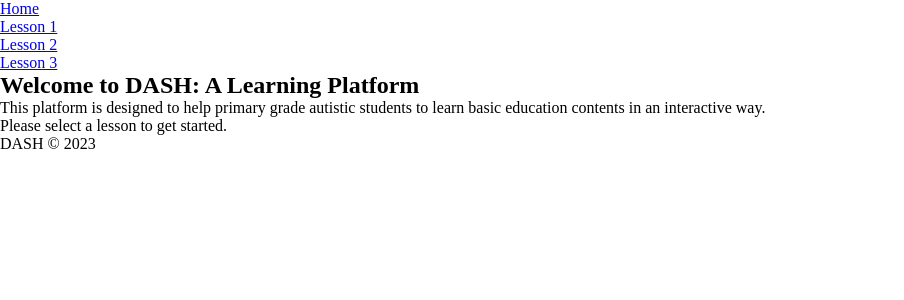
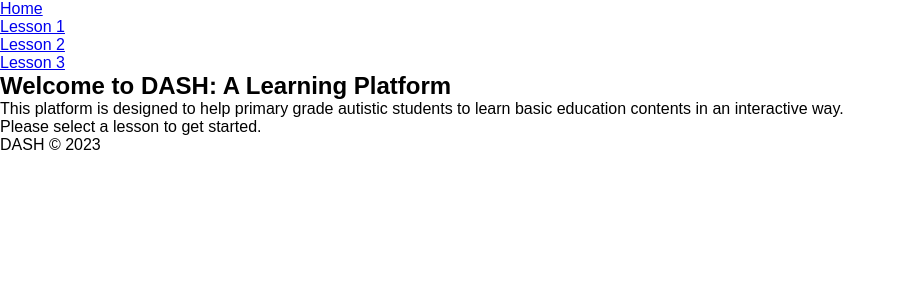
Before and after one commit to varunvinay4u/DASH-PG19CS10-, a PHP site: page / in a window 1280 px wide. Shown: the top 300 px of the page, without its empty margins (0-904 px from the left). Run offline with PHP 8.4, Linux system fonts and the light colour scheme.

Commit message:
style update

```diff
--- a/style.css
+++ b/style.css
@@ -3,3 +3,7 @@
 	margin: 0;
 	padding: 0;
 }
+
+body {
+	font-family: Arial, sans-serif;
+}
```
